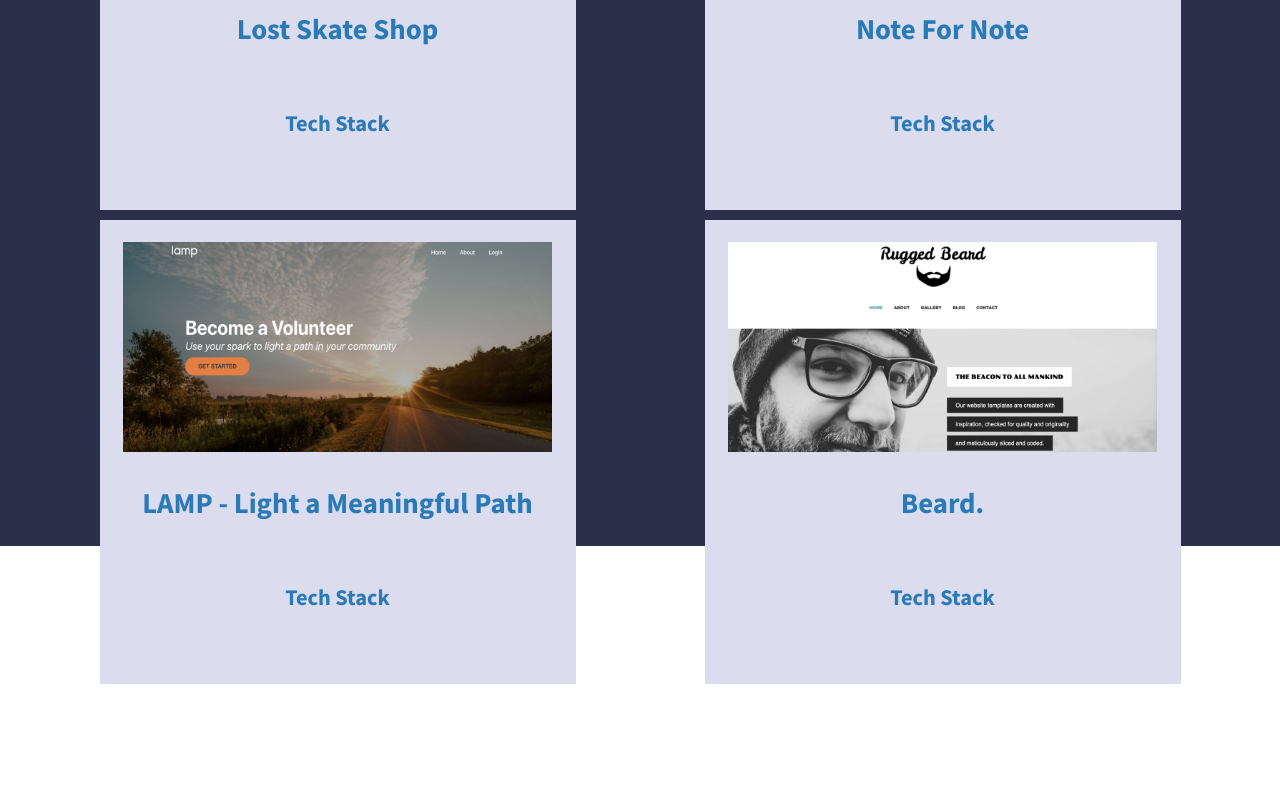
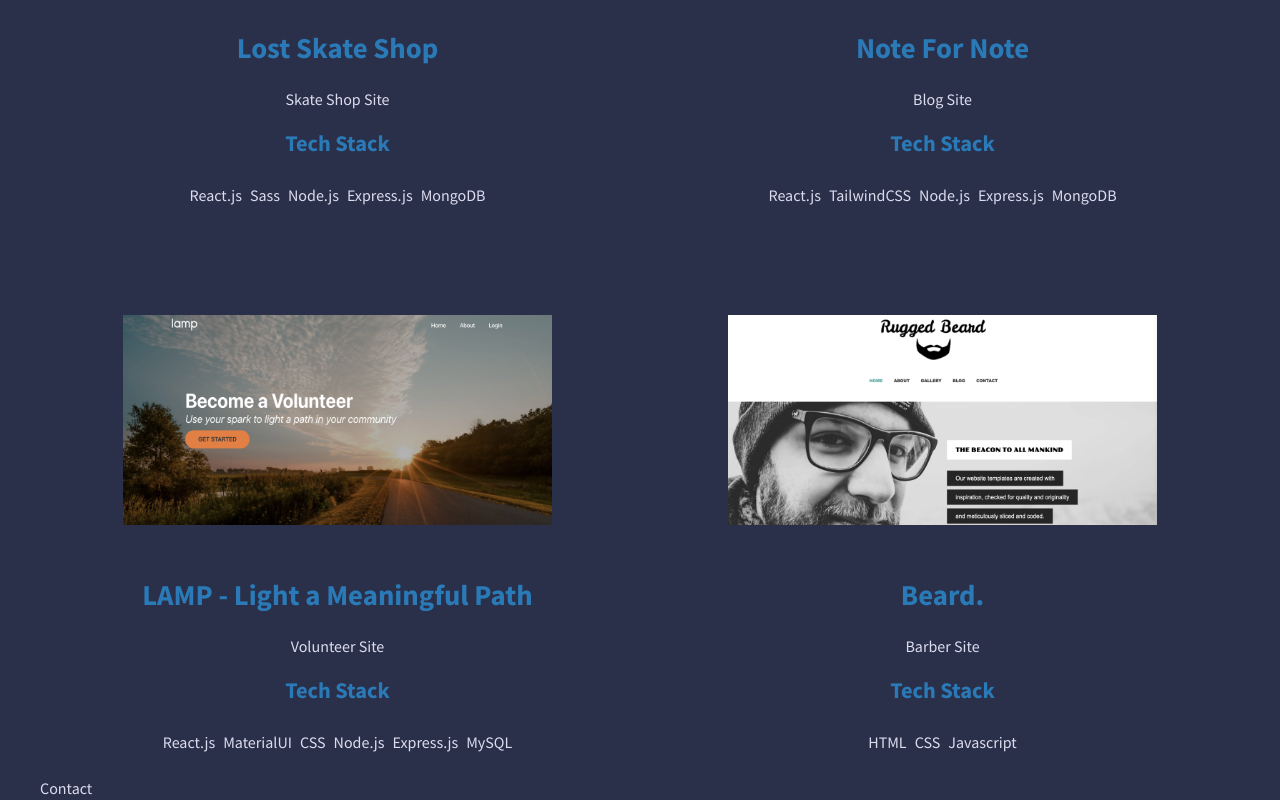
Before and after one commit to jpswt/portfolio, a React (Vite) app: page / in a window 1280 px wide. Shown: the part 1102-1902 px from the top of the page. Before the commit the page ends 1786 px from the top, so only its background shows below. Built offline with nearby package versions, Linux system fonts and the light colour scheme.

Commit message:
worked on card

```diff
--- a/src/App.css
+++ b/src/App.css
@@ -16,10 +16,10 @@
 	--clr-bg-alt: hsl(0, 0%, 100%);
 	--clr-font: hsl(0, 0%, 33%);
 	--clr-font-alt: hsl(0, 0%, 27%);
-	--clr-primary: hsl(206, 63%, 44%);
-	--clr-card: hsl(216, 12%, 80%);
-	--clr-card2: hsl(216, 12%, 80%);
-	--clr-card-font: hsl(206, 63%, 54%);
+	--clr-primary: #005b96;
+	--clr-card: #e5f1f8;
+	--clr-card2: #b3cde0;
+	--clr-card-font: #005b96;
 }
 
 .dark {
--- a/src/App.jsx
+++ b/src/App.jsx
@@ -8,6 +8,7 @@
 import Navbar from './components/Navbar/Navbar';
 import Profile from './components/Profile/Profile';
 import Projects from './components/Projects/Projects';
+import Contact from './components/Contact/Contact';
 
 function App() {
 	const [count, setCount] = useState(0);
@@ -27,6 +28,7 @@
 				<Navbar />
 				<Profile />
 				<Projects />
+				<Contact />
 				{/* <h1 data-aos="fade-up">Vite + React</h1> */}
 			</main>
 		</div>
--- /dev/null
+++ b/src/components/Contact/Contact.jsx
@@ -0,0 +1,7 @@
+import './Contact.css';
+
+const Contact = () => {
+	return <div>Contact</div>;
+};
+
+export default Contact;
--- a/src/components/ProjectCard/ProjectCard.css
+++ b/src/components/ProjectCard/ProjectCard.css
@@ -7,8 +7,15 @@
 	margin: 0 auto;
 	display: flex;
 	flex-direction: column;
-	background-color: var(--clr-font);
-	padding: 1.4rem 0;
+	background-color: var(--clr-card2);
+	padding: 0 0 1.4rem 0;
+}
+
+.card-wrapper .card-container .image-container {
+	width: 100%;
+	background-color: var(--clr-card2);
+	padding: 0;
+	padding: 1.4rem 0 1.2rem;
 }
 
 .card-wrapper .card-container h2 {
--- a/src/components/ProjectCard/ProjectCard.jsx
+++ b/src/components/ProjectCard/ProjectCard.jsx
@@ -4,12 +4,12 @@
 	return (
 		<div className="card-wrapper">
 			<div className="card-container" key={project.id}>
-				<div>
+				<div className="image-container">
 					<img src={project.bg} alt={project.title} className="card-image" />
 				</div>
 				<h2 className="card-titles">{project.title}</h2>
 				<p>{project.description}</p>
-				<h3 className="card-titles">Tech Stack</h3>
+				<h3 className="card-titles ">Tech Stack</h3>
 				<div className="stack-container">
 					{Object.values(project.stack).map((el) => (
 						<div>{el}</div>
--- a/src/components/Projects/Projects.css
+++ b/src/components/Projects/Projects.css
@@ -3,11 +3,12 @@
 }
 
 .projects-container .grid-container {
-	height: 100vh;
+	/* height: 100%; */
 	width: 100%;
 	display: grid;
 	grid-template-columns: repeat(auto-fit, minmax(400px, 1fr));
 	gap: 10px;
+	row-gap: 4rem;
 	align-items: center;
 	justify-content: center;
 	text-align: center;
```
Also changed, not shown: src/components/Contact/Contact.css (added).
